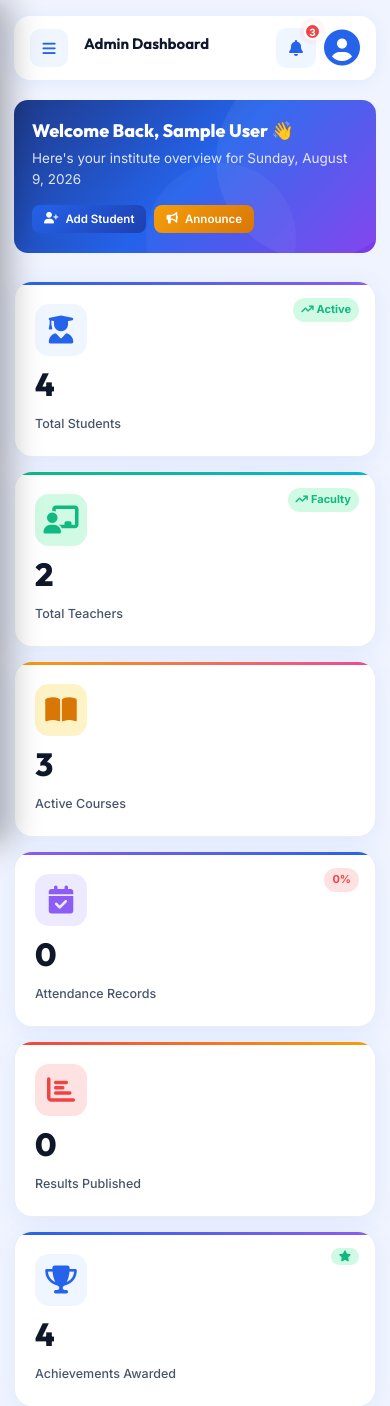
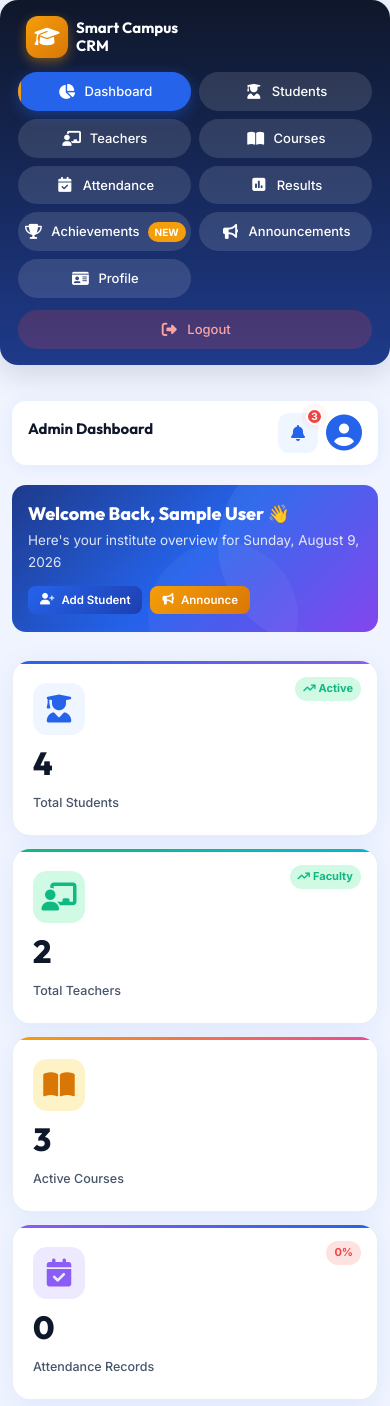
Before and after one commit to AditiG-art/crm_education, a PHP site: page /admin/dashboard.php in a window 390 px wide. Shown: the top 1406 px of the page. Run offline with PHP 8.4, Linux system fonts and the light colour scheme; the visitor is signed in with stand-in values (Sample User, id 1); data that the repository does not hold is empty.

Commit message:
Make sidebar permanently visible on mobile phones with responsive grid and header layout

```diff
--- a/assets/css/dashboard.css
+++ b/assets/css/dashboard.css
@@ -1013,113 +1013,194 @@ img { max-width: 100%; }
 }
 
 /* ══════════════════════════════════════════════════
-   RESPONSIVE & MOBILE FLEXIBLE LAYOUT
+   ALWAYS-VISIBLE MOBILE SIDEBAR & RESPONSIVE LAYOUT
 ══════════════════════════════════════════════════ */
-.sidebar-overlay {
-  position: fixed;
-  inset: 0;
-  background: rgba(15, 23, 42, 0.65);
-  backdrop-filter: blur(4px);
-  z-index: 9998;
-  opacity: 0;
-  visibility: hidden;
-  transition: all 0.3s cubic-bezier(0.4, 0, 0.2, 1);
-}
-.sidebar-overlay.active {
-  opacity: 1;
-  visibility: visible;
-}
-
 @media (max-width: 1100px) {
   .bento-col-4, .bento-col-5, .bento-col-6, .bento-col-7, .bento-col-8 { grid-column: span 12; }
 }
 
 @media (max-width: 992px) {
   :root {
-    --sidebar-width: 280px;
+    --sidebar-width: 100%;
   }
+
+  .wrapper {
+    flex-direction: column !important;
+  }
+
   .main {
     margin-left: 0 !important;
-    padding: 16px 14px !important;
+    padding: 16px 12px !important;
     width: 100% !important;
   }
-  .sidebar {
-    position: fixed;
-    top: 0; left: 0; bottom: 0;
-    width: var(--sidebar-width) !important;
-    height: 100vh !important;
-    z-index: 99999 !important;
-    transform: translateX(-100%) !important;
-    box-shadow: 10px 0 30px rgba(0,0,0,0.3) !important;
-    transition: transform 0.3s cubic-bezier(0.4, 0, 0.2, 1) !important;
+
+  /* SIDEBAR IS ALWAYS VISIBLE ON PHONE & TABLET */
+  .sidebar, #mainSidebar {
+    position: relative !important;
+    top: auto !important;
+    left: auto !important;
+    bottom: auto !important;
+    right: auto !important;
+    width: 100% !important;
+    height: auto !important;
+    min-height: auto !important;
+    max-height: none !important;
+    transform: none !important;
+    opacity: 1 !important;
+    visibility: visible !important;
+    z-index: 100 !important;
+    border-radius: 18px !important;
+    margin-bottom: 20px !important;
+    padding: 16px 18px !important;
+    box-shadow: 0 8px 30px rgba(15,23,42,0.15) !important;
+    display: flex !important;
+    flex-direction: column !important;
   }
-  .sidebar.open {
-    transform: translateX(0) !important;
+
+  .sidebar .logo {
+    margin-bottom: 14px !important;
   }
-  .mobile-sidebar-toggle {
+
+  .sidebar .sidebar-label {
+    display: none !important;
+  }
+
+  .sidebar .menu {
+    display: flex !important;
+    flex-wrap: wrap !important;
+    gap: 8px !important;
+    padding-bottom: 4px !important;
+  }
+
+  .sidebar .menu a, .sidebar a {
+    flex: 0 0 auto !important;
+    padding: 9px 15px !important;
+    font-size: 13px !important;
+    border-radius: 20px !important;
+    background: rgba(255, 255, 255, 0.12) !important;
+    color: white !important;
+    margin-bottom: 0 !important;
+    white-space: nowrap !important;
+    display: inline-flex !important;
+    align-items: center !important;
+    gap: 8px !important;
+  }
+
+  .sidebar .menu a:hover, .sidebar a:hover {
+    background: rgba(255, 255, 255, 0.25) !important;
+    transform: none !important;
+  }
+
+  .sidebar .menu a.active, .sidebar a.active {
+    background: #2563EB !important;
+    color: white !important;
+    box-shadow: 0 4px 14px rgba(37, 99, 235, 0.4) !important;
+  }
+
+  .sidebar .sidebar-footer {
+    border-top: none !important;
+    padding-top: 0 !important;
+    margin-top: 8px !important;
     display: flex !important;
   }
+
+  .sidebar .sidebar-footer a {
+    background: rgba(239, 68, 68, 0.2) !important;
+    color: #FCA5A5 !important;
+  }
+
+  .mobile-sidebar-close, .mobile-sidebar-toggle {
+    display: none !important;
+  }
+
   .topbar {
     padding: 12px 16px;
     gap: 12px;
     margin-bottom: 20px;
+    border-radius: 14px;
   }
+
   .topbar h3 {
     font-size: 15px;
   }
+
   .topbar-search {
     display: none;
   }
+
   .stats-grid {
     grid-template-columns: repeat(2, 1fr);
-    gap: 14px;
+    gap: 12px;
   }
+
   .chart-section {
     grid-template-columns: 1fr;
   }
+
   .quick-section {
     grid-template-columns: repeat(2, 1fr);
-    gap: 12px;
+    gap: 10px;
   }
+
   .form-grid-2 {
     grid-template-columns: 1fr;
   }
 }
 
 @media (max-width: 576px) {
+  .sidebar .menu {
+    display: grid !important;
+    grid-template-columns: repeat(2, 1fr) !important;
+  }
+
+  .sidebar .menu a, .sidebar a {
+    justify-content: center !important;
+    text-align: center !important;
+    width: 100% !important;
+  }
+
   .stats-grid {
     grid-template-columns: 1fr;
   }
+
   .quick-section {
     grid-template-columns: 1fr;
   }
+
   .header, .page-header {
-    padding: 20px 18px;
+    padding: 18px 16px;
     border-radius: 14px;
   }
+
   .header h1, .page-header h1 {
     font-size: 18px;
   }
+
   .header-actions {
     position: relative;
     right: auto; top: auto;
     transform: none;
-    margin-top: 14px;
+    margin-top: 12px;
     flex-wrap: wrap;
   }
+
   .timetable-grid {
     grid-template-columns: 70px repeat(3, 1fr);
   }
+
   .profile-header {
     flex-direction: column;
     text-align: center;
   }
+
   .info-box {
     grid-template-columns: 1fr;
   }
+
   .topbar-right {
     gap: 8px;
   }
+
   .profile small {
     display: none;
   }
```
